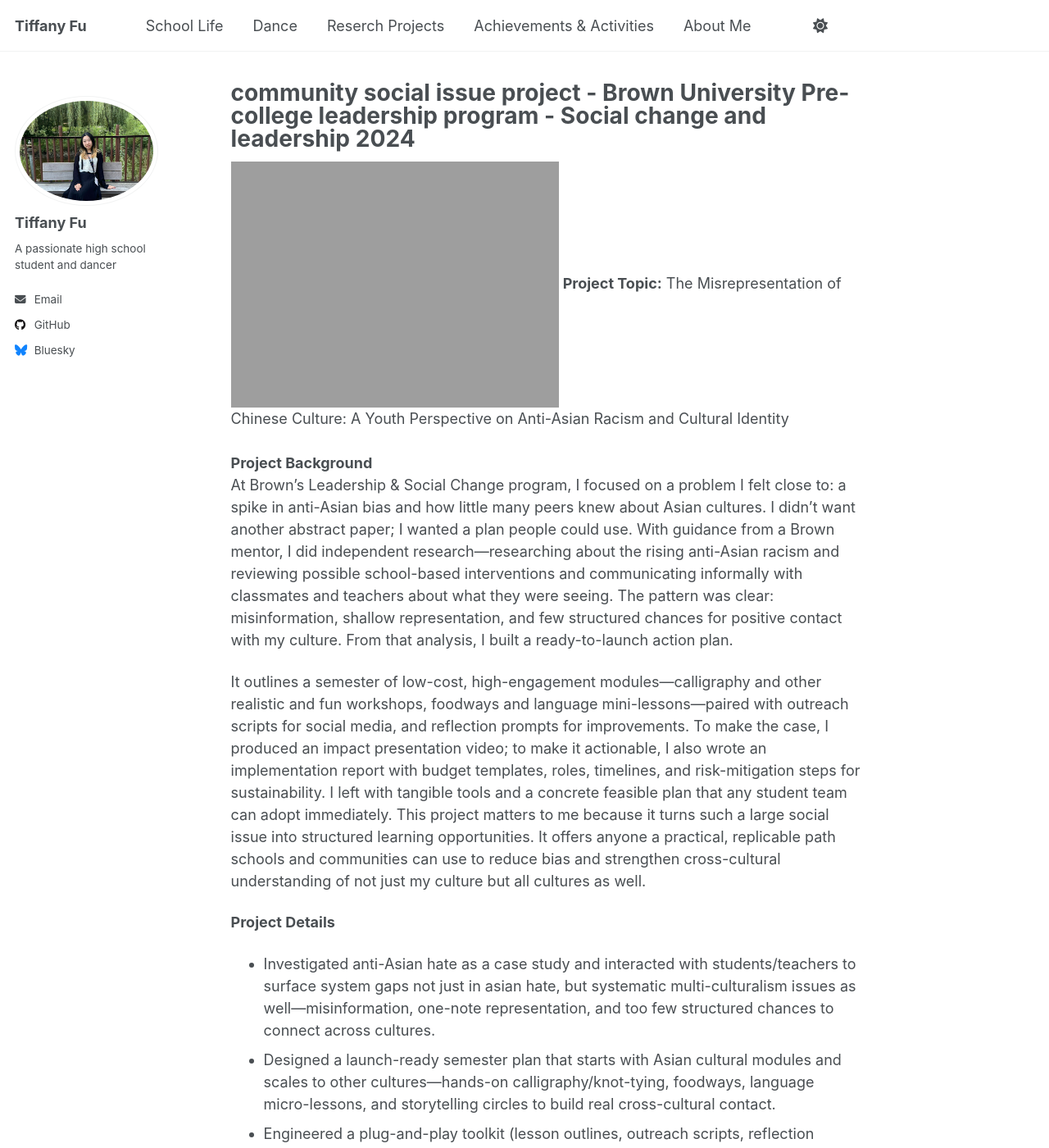
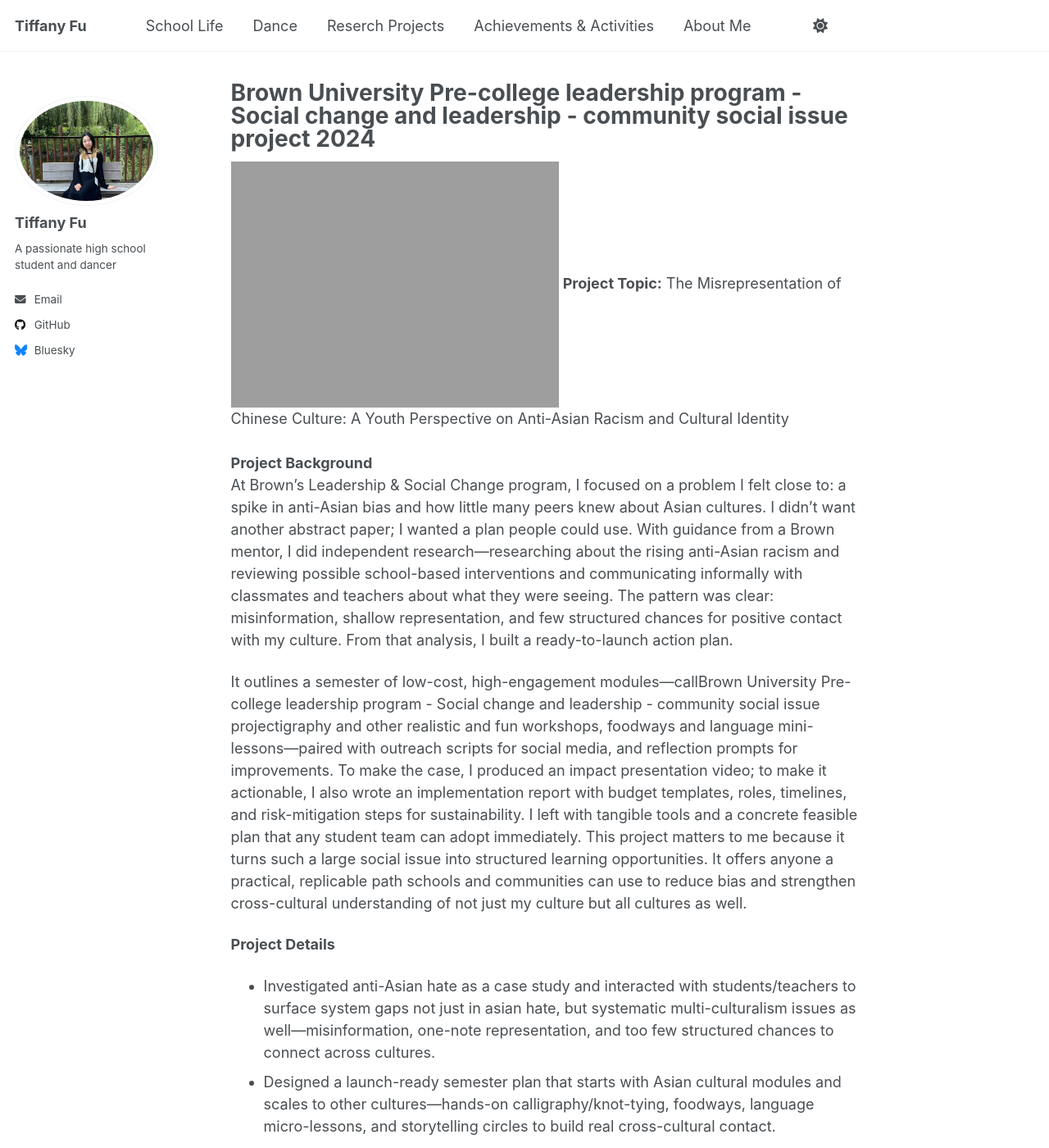
Before and after one commit to TiffanyJTFu/TiffanyFu, a Jekyll site: the page built from _teaching/02-SocialScienceResearchProject-1.md, in a window 1280 px wide and 1400 px high. Shown: the whole window at 82% size. Built offline with Jekyll 4.4.1, drawn with Linux system fonts in a browser that asks for light colours; a script that is not in the unit is left out.

Commit message:
Revise project title and improve project description

```diff
--- a/_teaching/02-SocialScienceResearchProject-1.md
+++ b/_teaching/02-SocialScienceResearchProject-1.md
@@ -1,5 +1,5 @@
 ---
-title: "community social issue project - Brown University Pre-college leadership program - Social change and leadership 2024"
+title: "Brown University Pre-college leadership program - Social change and leadership - community social issue project 2024"
 collection: teaching
 type: ""
 permalink: /teaching/SocialScienceResearchProject-1
@@ -11,7 +11,7 @@ paperurl: 'https://tiffanyjtfu.github.io/TiffanyFu/files/Step 8B_ Action plan Fi
 <br><br>**Project Background**
 <br>At Brown’s Leadership & Social Change program, I focused on a problem I felt close to: a spike in anti-Asian bias and how little many peers knew about Asian cultures. I didn’t want another abstract paper; I wanted a plan people could use. With guidance from a Brown mentor, I did independent research—researching about the rising anti-Asian racism and reviewing possible school-based interventions and communicating informally with classmates and teachers about what they were seeing. The pattern was clear: misinformation, shallow representation, and few structured chances for positive contact with my culture. From that analysis, I built a ready-to-launch action plan.
 
-It outlines a semester of low-cost, high-engagement modules—calligraphy and other realistic and fun workshops, foodways and language mini-lessons—paired with outreach scripts for social media, and reflection prompts for improvements. To make the case, I produced an impact presentation video; to make it actionable, I also wrote an implementation report with budget templates, roles, timelines, and risk-mitigation steps for sustainability. I left with tangible tools and a concrete feasible plan that any student team can adopt immediately. This project matters to me because it turns such a large social issue into structured learning opportunities. It offers anyone a practical, replicable path schools and communities can use to reduce bias and strengthen cross-cultural understanding of not just my culture but all cultures as well.
+It outlines a semester of low-cost, high-engagement modules—callBrown University Pre-college leadership program - Social change and leadership - community social issue projectigraphy and other realistic and fun workshops, foodways and language mini-lessons—paired with outreach scripts for social media, and reflection prompts for improvements. To make the case, I produced an impact presentation video; to make it actionable, I also wrote an implementation report with budget templates, roles, timelines, and risk-mitigation steps for sustainability. I left with tangible tools and a concrete feasible plan that any student team can adopt immediately. This project matters to me because it turns such a large social issue into structured learning opportunities. It offers anyone a practical, replicable path schools and communities can use to reduce bias and strengthen cross-cultural understanding of not just my culture but all cultures as well.
 
 **Project Details**
 * Investigated anti-Asian hate as a case study and interacted with students/teachers to surface system gaps not just in asian hate, but systematic multi-culturalism issues as well—misinformation, one-note representation, and too few structured chances to connect across cultures.
```
